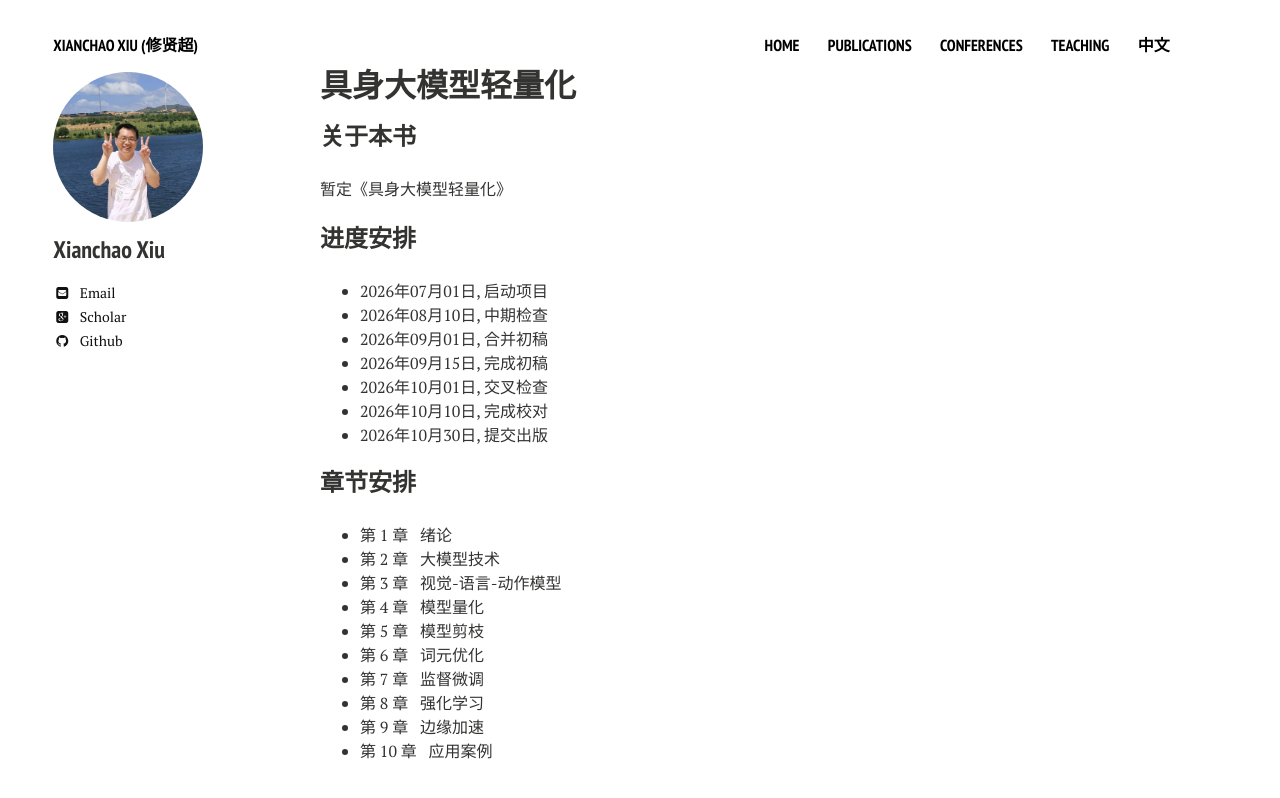
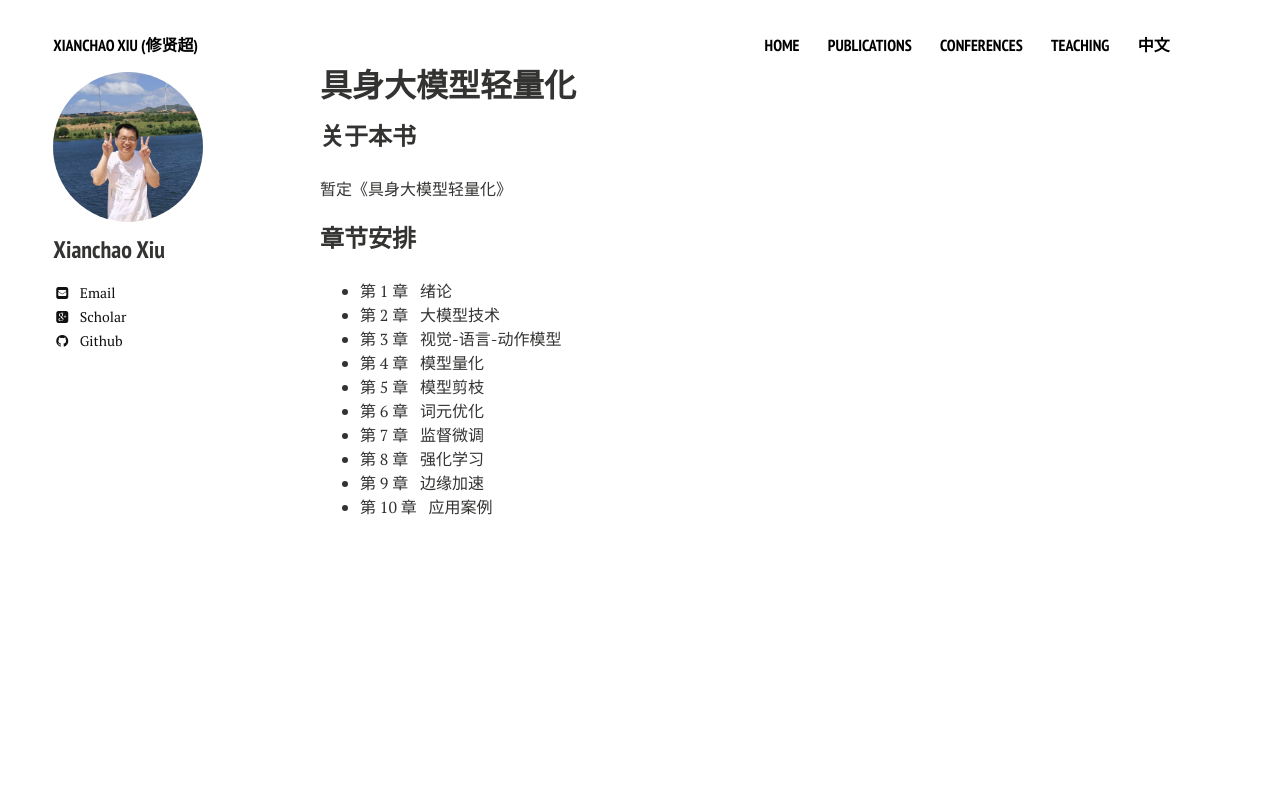
Before and after one commit to xianchaoxiu/xianchaoxiu.github.io, a Jekyll site: the page built from chinese/books/EAI/index.md, in a window 1280 px wide. Shown: the top 798 px of the page. Built offline with Jekyll 4.4.1, drawn with Linux system fonts in a browser that asks for light colours; nearby versions of some CDN libraries.

Commit message:
Update index.md

```diff
--- a/chinese/books/EAI/index.md
+++ b/chinese/books/EAI/index.md
@@ -8,15 +8,6 @@ share: false
 ### 关于本书
 暂定《具身大模型轻量化》
 
-
-### 进度安排
-* 2026年07月01日, 启动项目<br>
-* 2026年08月10日, 中期检查<br>
-* 2026年09月01日, 合并初稿<br>
-* 2026年09月15日, 完成初稿<br>
-* 2026年10月01日, 交叉检查<br>
-* 2026年10月10日, 完成校对<br>
-* 2026年10月30日, 提交出版<br>
 
 ### 章节安排
 * 第 1 章 &nbsp;  绪论 <br>
```
